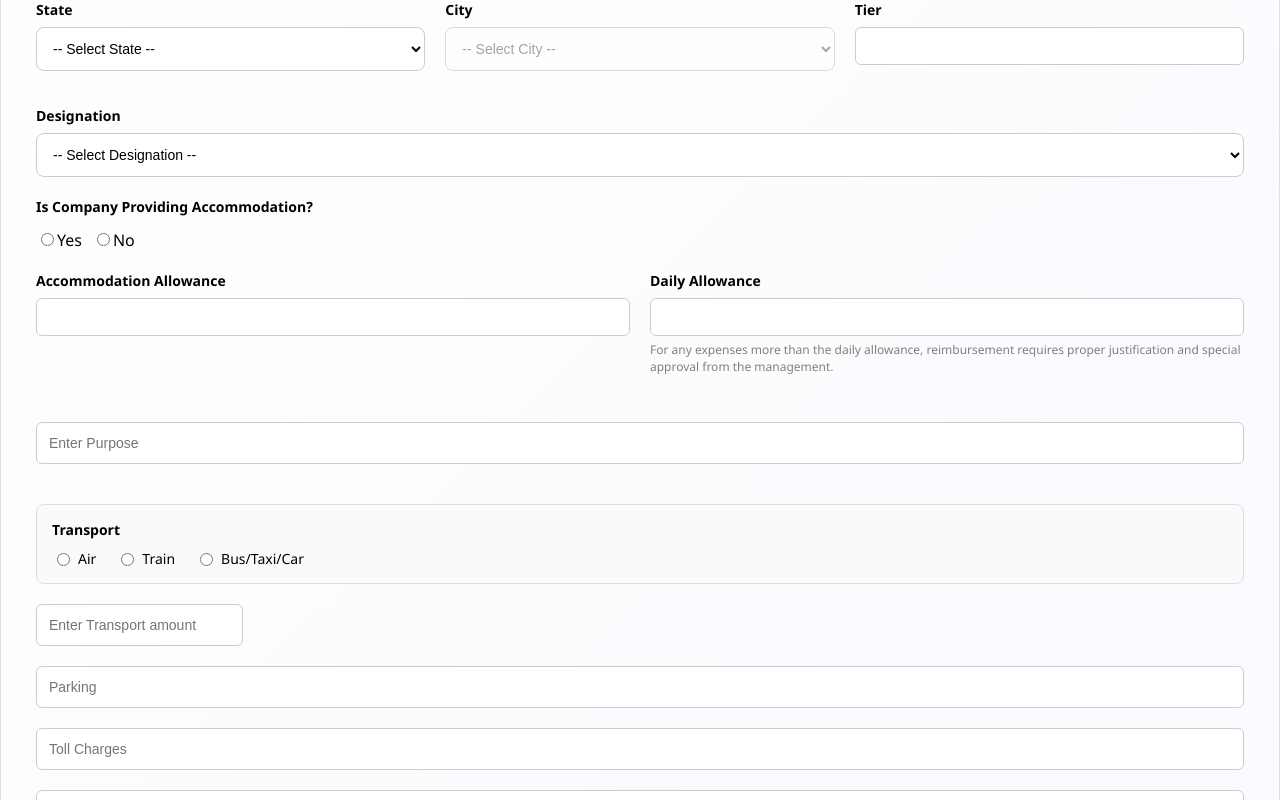
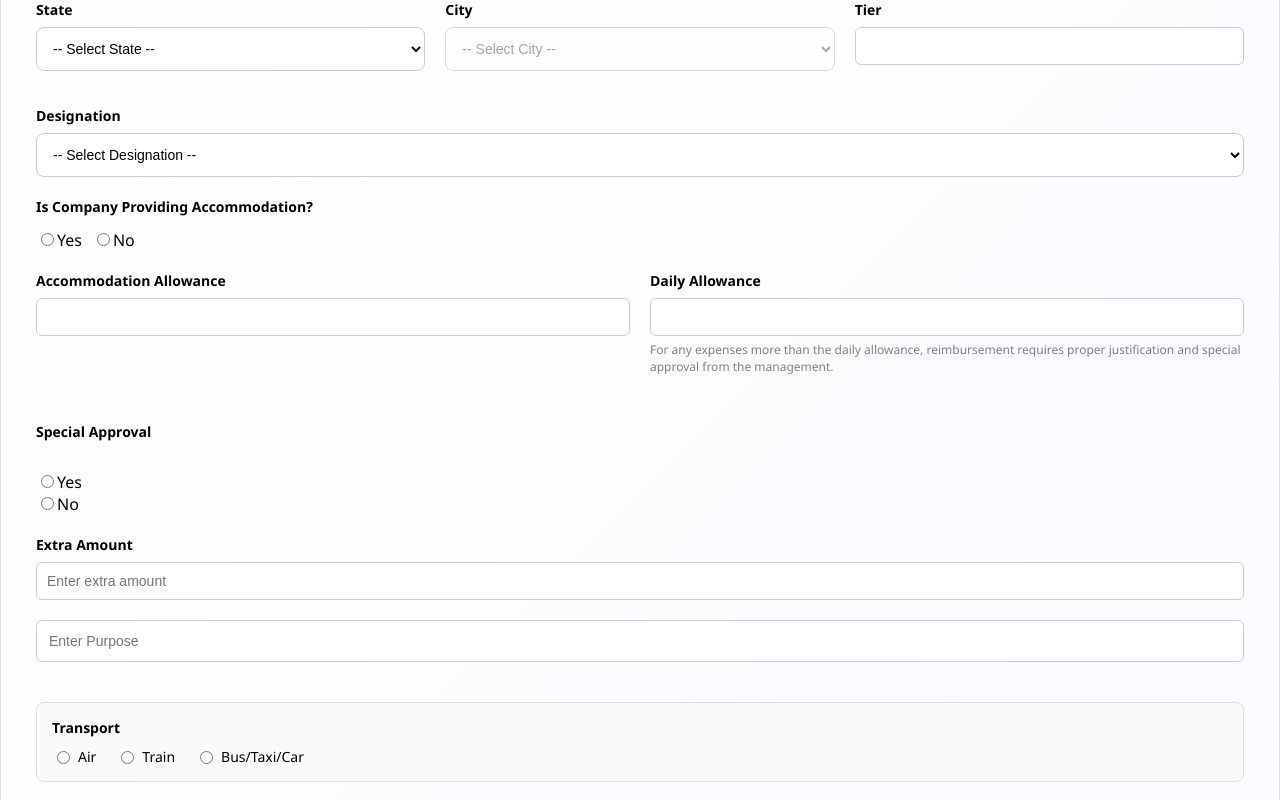
Before and after one commit to Santhoshmk30/Kccottrell, a React (Create React App) app: page /request in a window 1280 px wide. Shown: the part 414-1214 px from the top of the page. Built offline with nearby package versions, Linux system fonts and the light colour scheme.

Commit message:
Update Requestform.js

```diff
--- a/src/Components/Requestform.js
+++ b/src/Components/Requestform.js
@@ -439,13 +439,45 @@ useEffect(() => {
     proper justification and special approval from the management.
   </p>
   </div>
+</div>
 
 
+  <div style={styles.field}>
+    <label style={styles.label}>Special Approval</label><br />
+    <label style={{ marginRight: "15px" }}>
+      <input
+        type="radio"
+        name="specialApproval"
+        value="Yes"
+        checked={formData.specialApproval === "Yes"}
+        onChange={handleChange}
+      />
+      Yes
+    </label>
+    <label>
+      <input
+        type="radio"
+        name="specialApproval"
+        value="No"
+        checked={formData.specialApproval === "No"}
+        onChange={handleChange}
+      />
+      No
+    </label>
+  </div>
 
-
-
-
-</div>
+              {/* Extra Amount Input */}
+  <div style={styles.field}>
+    <label style={styles.label}>Extra Amount</label>
+    <input
+      type="number"
+      name="extraAmount"
+      value={formData.extraAmount ?? ''}
+      onChange={handleChange}
+      style={styles.input1}
+      placeholder="Enter extra amount"
+    />
+  </div>
 
 
 
```
